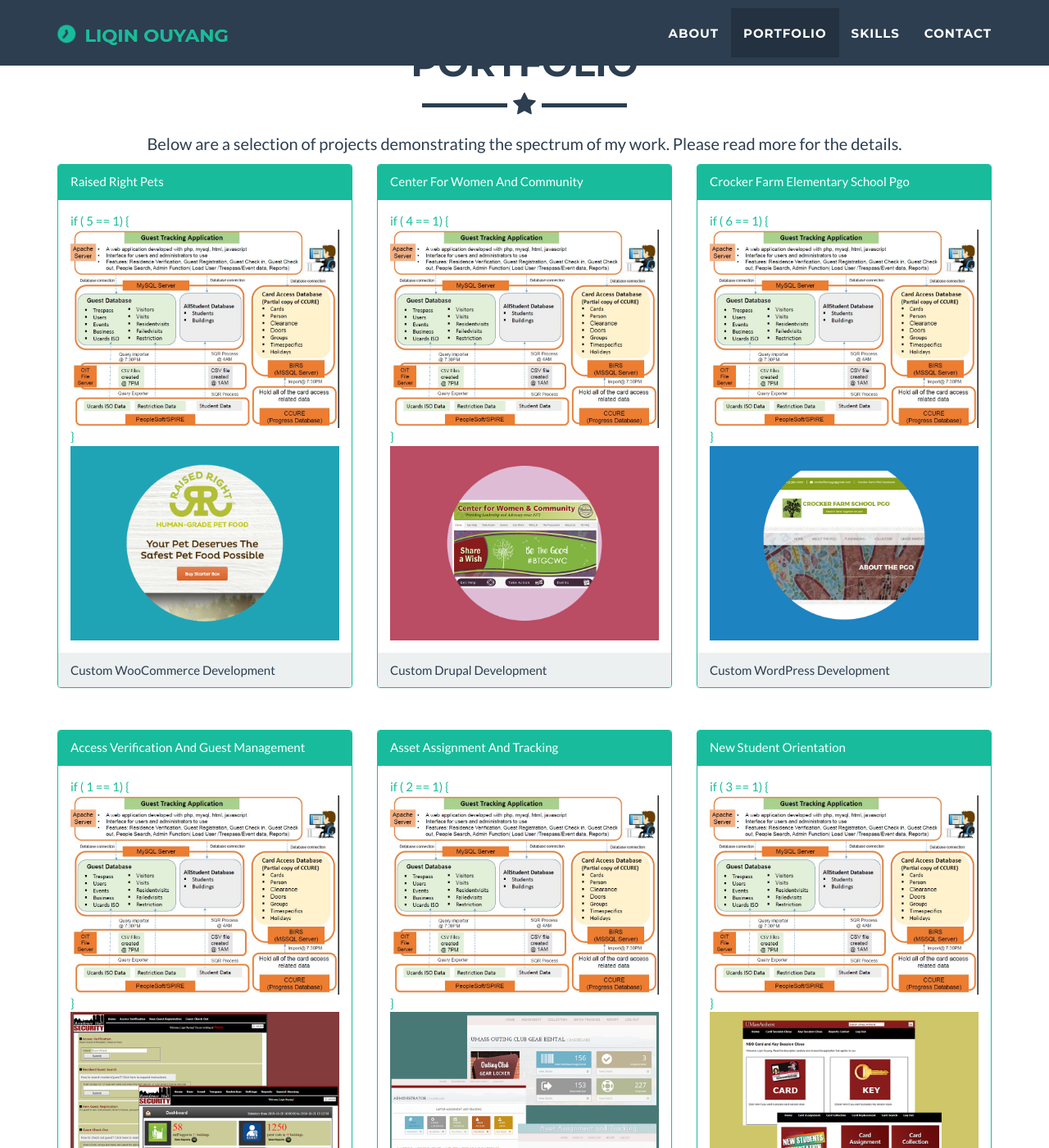
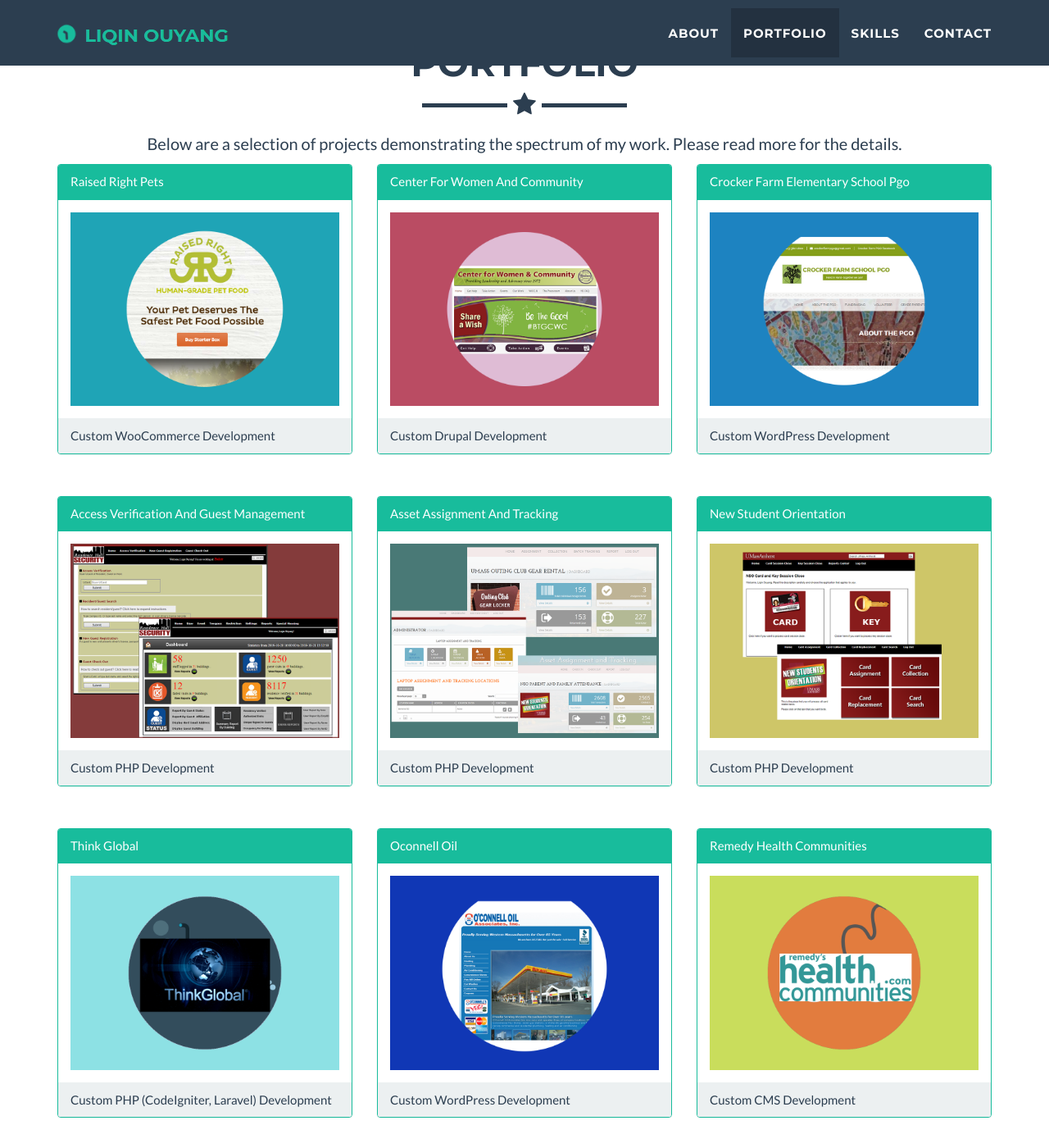
Before and after one commit to hbxtoylq/hbxtoylq.github.io, a Jekyll site: the page built from index.html, in a window 1280 px wide and 1400 px high, scrolled down 677 px. Shown: the whole window at 82% size. Built offline with Jekyll 4.4.1, drawn with Linux system fonts in a browser that asks for light colours; nearby versions of some CDN libraries; some of the changed text lies outside the part shown.

Commit message:
Update portfolio_grid.html

```diff
--- a/_includes/portfolio_grid.html
+++ b/_includes/portfolio_grid.html
@@ -23,10 +23,7 @@
                                 </div>
                             </div>
 
-                             if ( {{ post.modal-id }} == 1)
-                               {
-                               <img src="img/avgm/avgmsystems.JPG" class="img-responsive" alt="avgm systems">
-                               }
+
                             <img src="img/portfolio/{{ post.img }}" class="img-responsive" alt="{{ post.alt }}">
 
                         </a>
```
